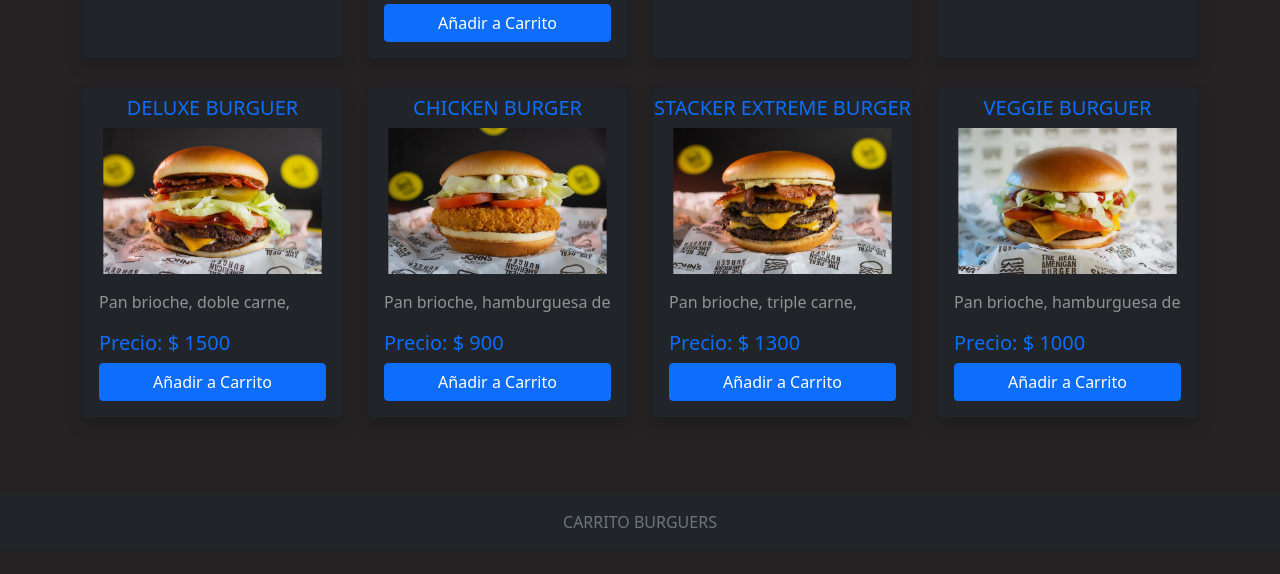
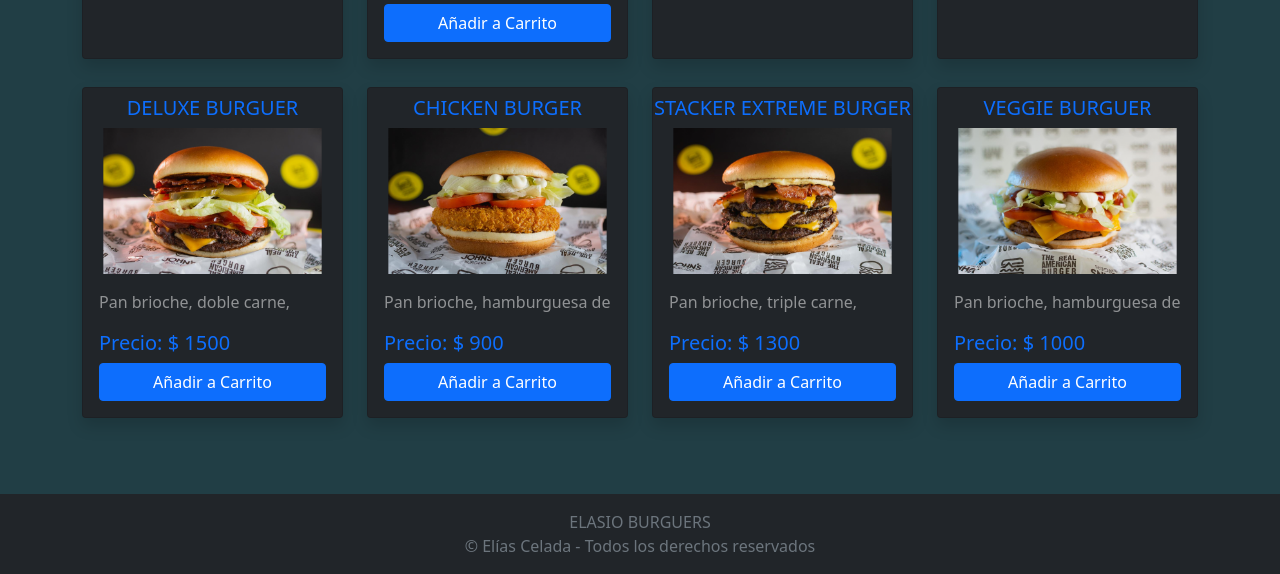
Before and after one commit to eliascelada/ElasioBurguers-ProyectoFinalCoder, a plain HTML site: page index.html in a window 1280 px wide. Shown: the part 469-1043 px from the top of the page. Before the commit the page ends 1019 px from the top, so only its background shows below. Drawn offline with nearby package versions, Linux system fonts and the light colour scheme.

Commit message:
Modificando css

```diff
--- a/css/styles.css
+++ b/css/styles.css
@@ -1,5 +1,5 @@
 body{
-    background-color: #110f0fea;
+    background-color: #0e2d35ea;
 }
 header, .alert{
     z-index: 100;
--- a/index.html
+++ b/index.html
@@ -191,7 +191,8 @@
     </div>
 
     <footer class="bg-dark p-3 mt-5">
-        <p class="text-center m-0 text-muted">CARRITO BURGUERS</p>
+        <p class="text-center m-0 text-muted">ELASIO BURGUERS</p>
+        <p class="text-center m-0 text-muted">© Elías Celada - Todos los derechos reservados</p>
     </footer>
 
     <script src="https://code.jquery.com/jquery-3.5.1.js"></script>
```
